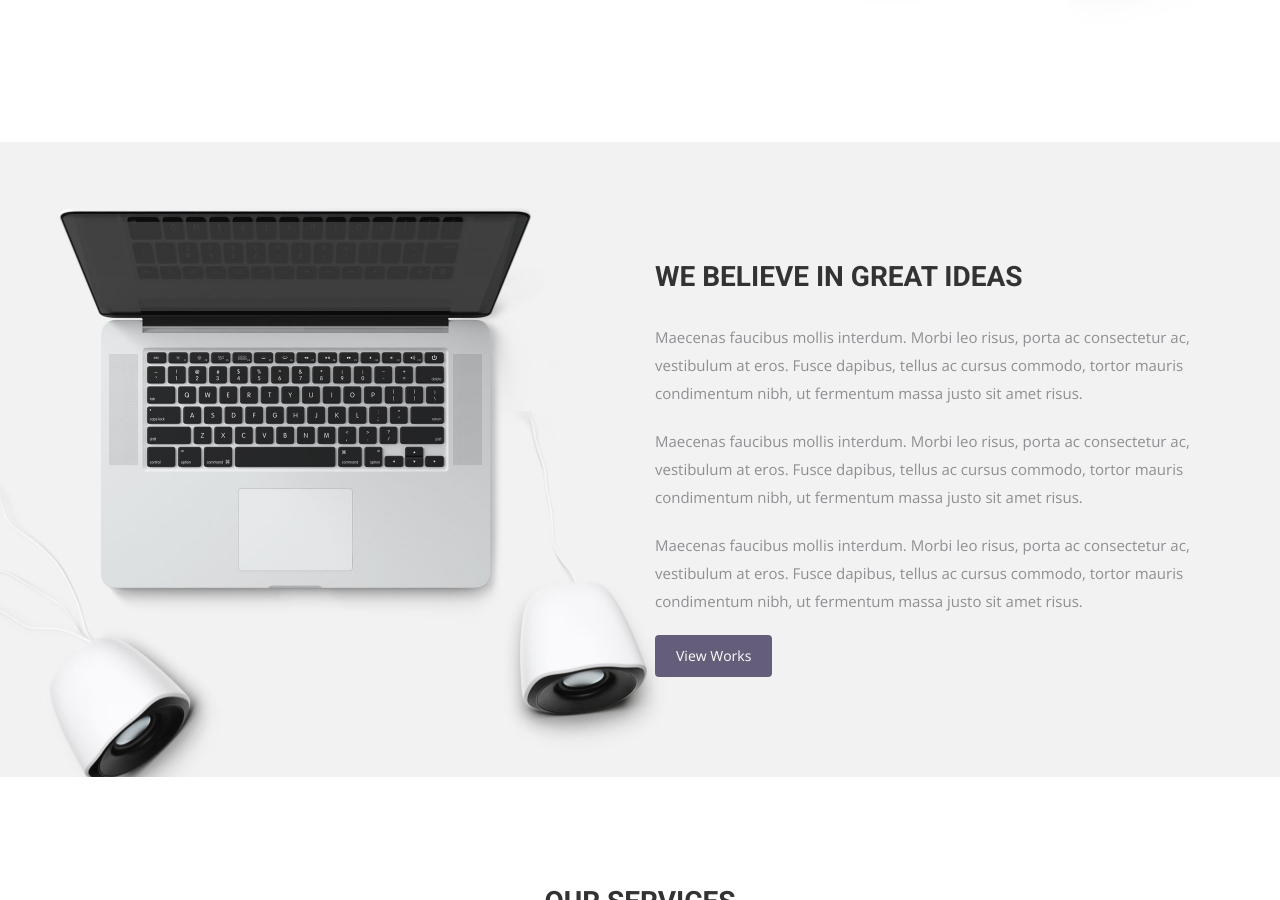
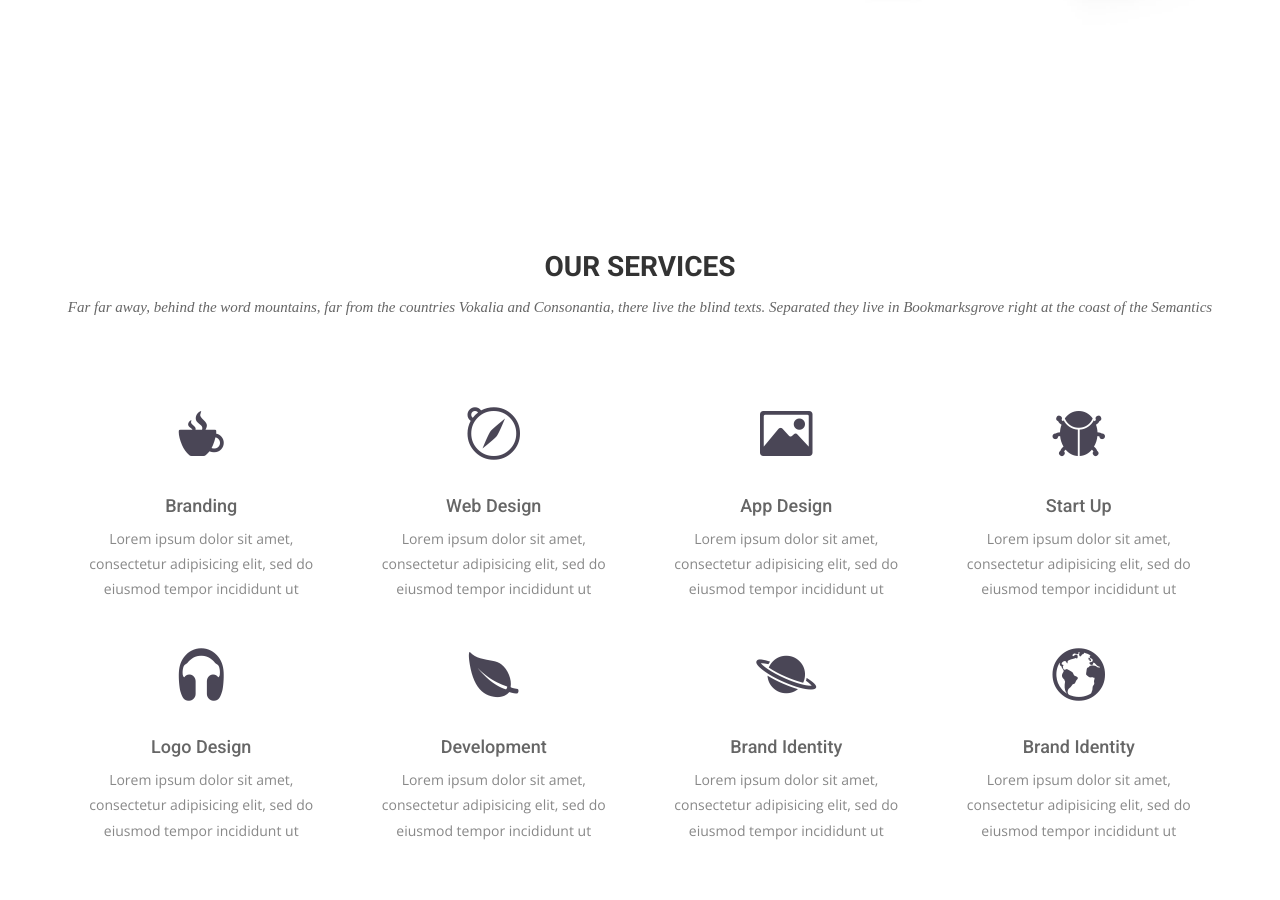
Before and after one commit to deftconsulting/deftconsulting.github.io, a Jekyll site: the page built from index.html, in a window 1280 px wide and 900 px high, scrolled down 1324 px. Built offline with Jekyll 4.4.1, drawn with Linux system fonts in a browser that asks for light colours; nearby versions of some CDN libraries; some web fonts are replaced; some of the changed text lies outside the part shown.

Commit message:
removed some sections that are unneeded

```diff
--- a/index.html
+++ b/index.html
@@ -11,7 +11,7 @@ permalink: /
       <div class="col-md-10 col-md-offset-2">
         <div class="block">
           <h1 class="animated fadeInUp">AN IT ENGINEERING &#38; <br> SERVICES COMPANY</h1>
-          <p class="animated fadeInUp">We have a passion for building great things. We work with our </br> clients to deliver the best possible solutions to meet their business goals</p>
+          <p class="animated fadeInUp">We have a passion for building great things. We work with our </br> clients to deliver the best possible solutions to meet their business goals.</p>
         </div>
       </div>
     </div>
@@ -37,20 +37,6 @@ permalink: /
       </div><!-- .col-md-5 close -->
     </div>
   </div>
-</section>
-
-<section id="feature">
-<div class="container">
-  <div class="row">
-    <div class="col-md-6 col-md-offset-6">
-      <h2>WE BELIEVE IN GREAT IDEAS</h2>
-      <p>Maecenas faucibus mollis interdum. Morbi leo risus, porta ac consectetur ac, vestibulum at eros. Fusce dapibus, tellus ac cursus commodo, tortor mauris condimentum nibh, ut fermentum massa justo sit amet risus.</p>
-      <p>Maecenas faucibus mollis interdum. Morbi leo risus, porta ac consectetur ac, vestibulum at eros. Fusce dapibus, tellus ac cursus commodo, tortor mauris condimentum nibh, ut fermentum massa justo sit amet risus.</p>
-      <p>Maecenas faucibus mollis interdum. Morbi leo risus, porta ac consectetur ac, vestibulum at eros. Fusce dapibus, tellus ac cursus commodo, tortor mauris condimentum nibh, ut fermentum massa justo sit amet risus.</p>
-      <a href="#" class="btn btn-view-works">View Works</a>
-    </div>
-  </div>
-</div>
 </section>
 
 <!-- Service Start -->
@@ -117,20 +103,6 @@ permalink: /
           <i class="ion-earth"></i>
           <h4>Brand Identity</h4>
           <p>Lorem ipsum dolor sit amet, consectetur adipisicing elit, sed do eiusmod tempor incididunt ut </p>
-        </div>
-      </div>
-    </div>
-  </div>
-</section>
-<!-- Call to action Start -->
-<section id="call-to-action">
-  <div class="container">
-    <div class="row">
-      <div class="col-md-12">
-        <div class="block">
-          <h2>We design delightful digital experiences.</h2>
-          <p>Read more about what we do and our philosophy of design. Judge for yourself The work and results we’ve achieved for other clients, and meet our highly experienced Team who just love to design.</p>
-          <a class="btn btn-default btn-call-to-action" href="#" >Tell Us Your Story</a>
         </div>
       </div>
     </div>
```
